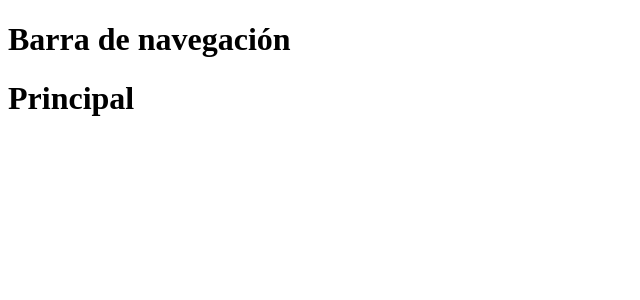
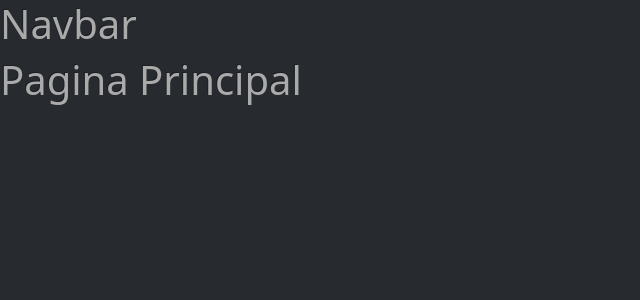
Before and after one commit to drbv27/MyPortfolio, a Next.js app: page / in a window 1280 px wide. Shown: the top 300 px of the page, without its empty margins (0-640 px from the left). Built offline with nearby package versions, Linux system fonts and the light colour scheme.

Commit message:
Intalling Bootswatch slate

```diff
--- a/components/Navbar.js
+++ b/components/Navbar.js
@@ -1,6 +1,6 @@
 const Navbar = () => {
     return (
-        <h1>Barra de navegación</h1>
+        <h1>Navbar</h1>
      );
 }
 
--- a/package.json
+++ b/package.json
@@ -10,6 +10,7 @@
   "author": "",
   "license": "ISC",
   "dependencies": {
+    "bootswatch": "^5.1.3",
     "next": "^12.1.0",
     "react": "^17.0.2",
     "react-dom": "^17.0.2"
--- /dev/null
+++ b/pages/_app.js
@@ -0,0 +1,6 @@
+import 'bootswatch/dist/slate/bootstrap.min.css'
+
+function MyApp({Component,pageProps}){
+    return <Component {...pageProps}/>
+}
+export default MyApp
--- a/pages/blog.js
+++ b/pages/blog.js
@@ -1,6 +1,10 @@
+import Layout from "../components/Layout";
+
 const Blog = () => {
     return (
-        <h1>Blog</h1>
+        <Layout>
+            <h1>Blog</h1>
+        </Layout>
      );
 }
 
--- a/pages/index.js
+++ b/pages/index.js
@@ -1,10 +1,9 @@
 import Layout from "../components/Layout";
-import Navbar from "../components/Navbar";
 
 const Index = () => {
     return (
         <Layout>
-            <h1>Principal</h1>
+            <h1>Pagina Principal</h1>
         </Layout>
      );
 }
```
Also changed, not shown: 1 other file (tests, documents, lock files or other folders).
